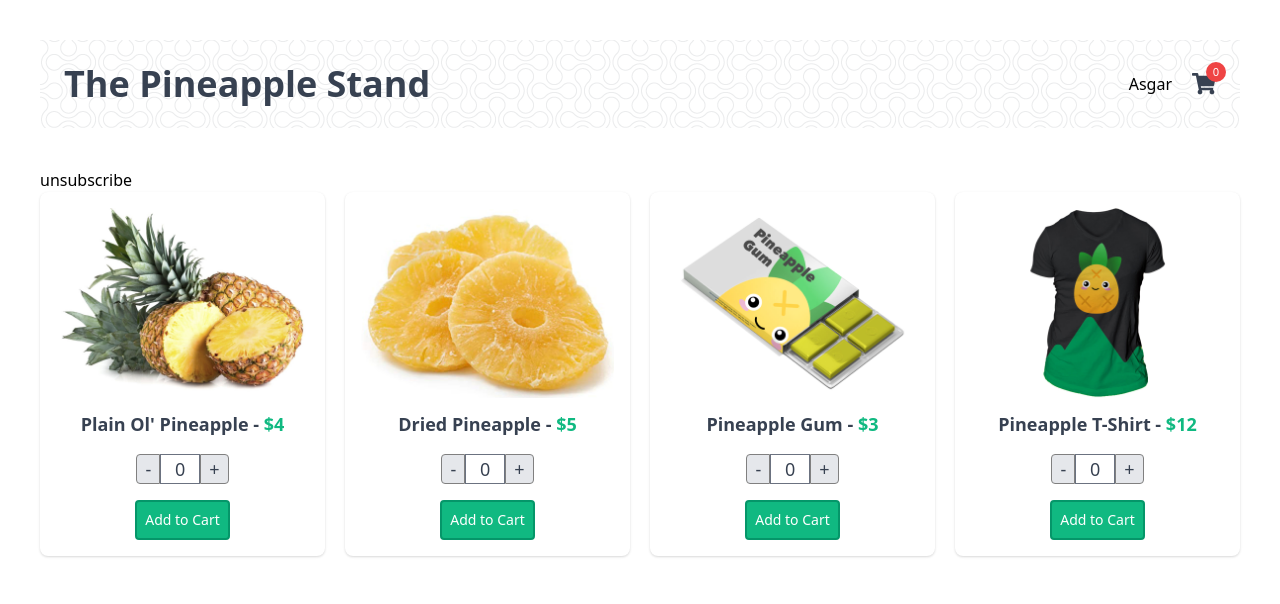
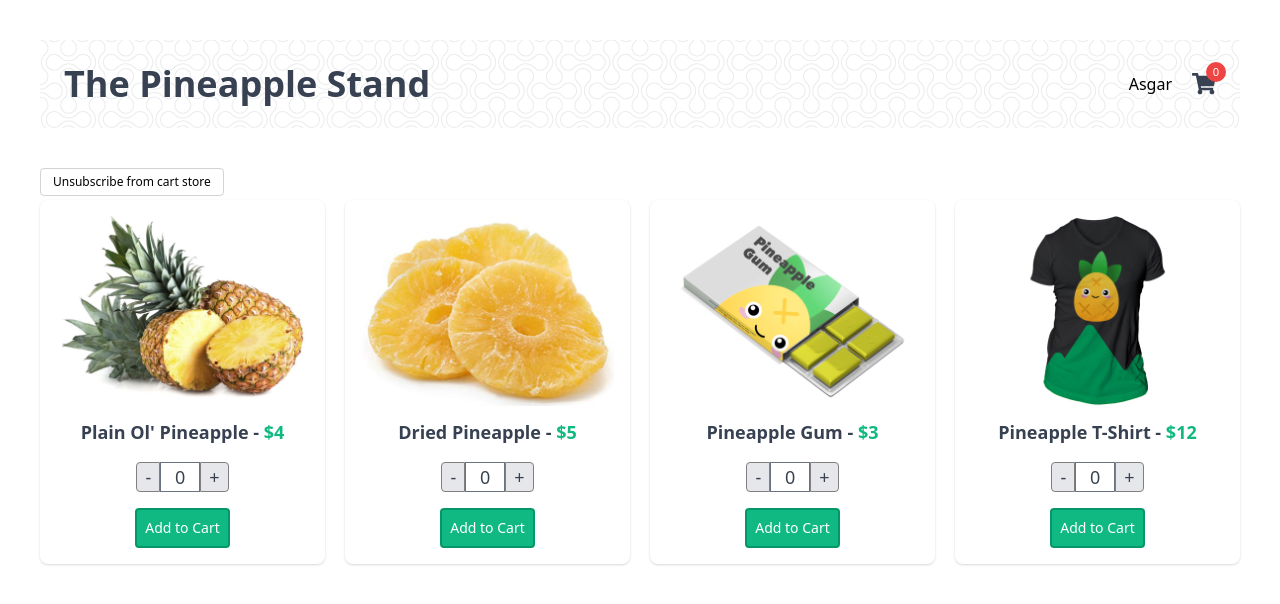
Before and after one commit to AsgarovAsgar/vue-pinia-advanced, a Vue app: page / in a window 1280 px wide. Shown: the top 604 px of the page. Built offline with nearby package versions, Linux system fonts and the light colour scheme.

Commit message:
styled unsubscribe button

```diff
--- a/src/App.vue
+++ b/src/App.vue
@@ -34,7 +34,7 @@ const unsubscribe = cartStore.$onAction(({name, args, after}) => {
   <div class="container">
     <TheHeader />
     <div>
-      <button @click="unsubscribe">unsubscribe</button>
+      <button style="font-size: 12px; border: 1px solid lightgray; padding: 4px 12px; margin-bottom: 4px; border-radius: 4px;" @click="unsubscribe">Unsubscribe from cart store</button>
     </div>
     <ul class="sm:flex flex-wrap lg:flex-nowrap gap-5">
       <ProductCard
```
